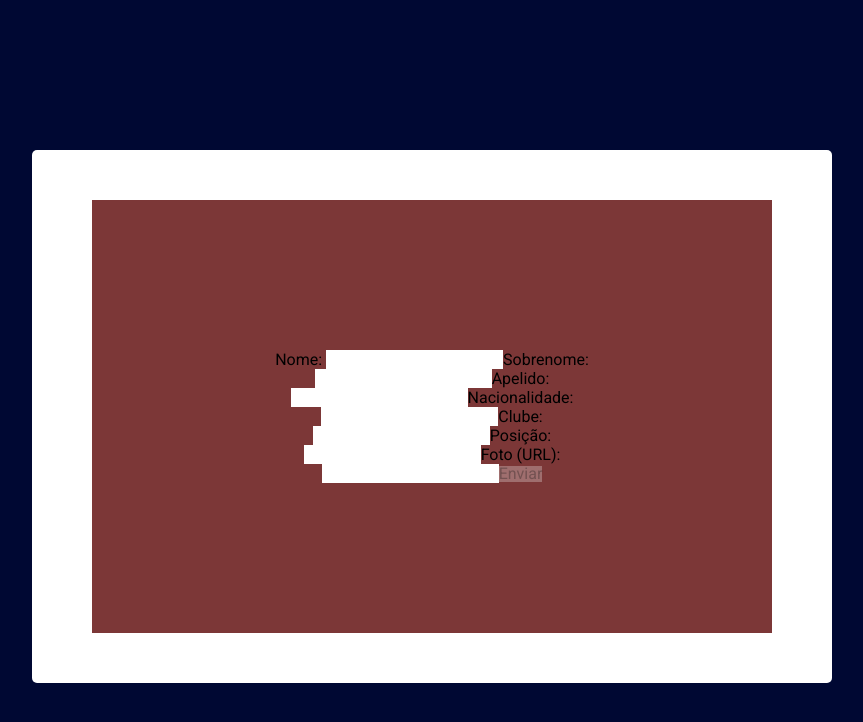
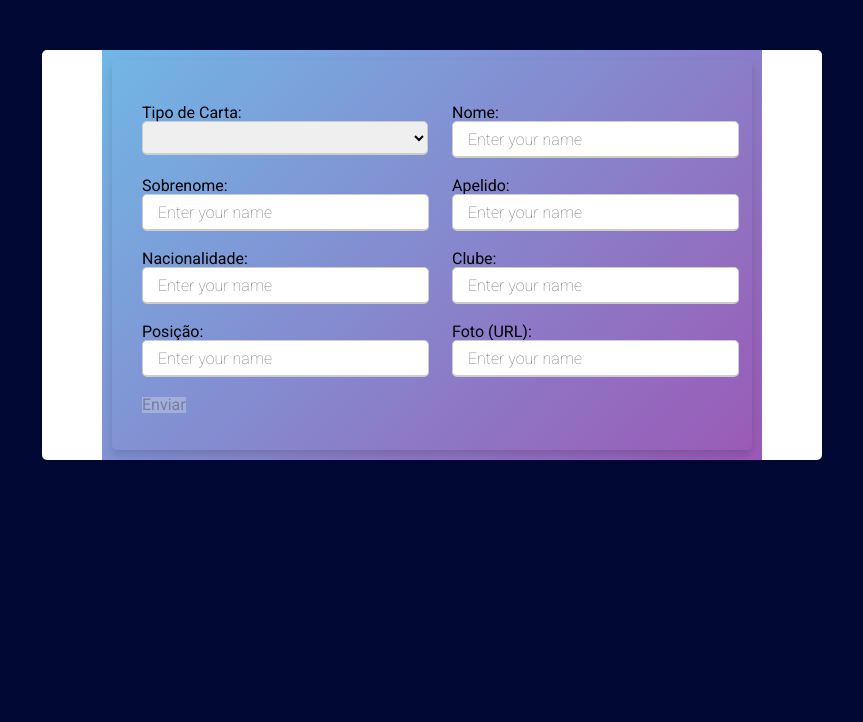
Before and after one commit to ParloNeto/fifa-search, an Angular app in the folder fifa-search-front/: page /addcard in a window 1280 px wide. Shown: the top 722 px of the page, without its empty margins (208-1071 px from the left). Built offline with nearby package versions, Linux system fonts and the light colour scheme.

Commit message:
card submission styling and HTML component changes

```diff
--- a/fifa-search-front/src/app/shared/fut-add-card/details-add-card/details-add-card.component.html
+++ b/fifa-search-front/src/app/shared/fut-add-card/details-add-card/details-add-card.component.html
@@ -1,35 +1,71 @@
 <div class="card">
   <div class="card-background">
+    <div class="container">
     <form [formGroup]="infoCardsForm" (ngSubmit)="submitForm()">
-            <label for="firstName">Nome:
-                <input type="text" formControlName="firstName">
+      <div class="form-details" >
+        <div class="input-box">
+            <label for="cardType"
+            >Tipo de Carta:
+          <select class="details" formControlName="cardType">
+            <option *ngFor="let type of cardTypes" [value]="type">
+              {{ formatCardType(type) }}
+            </option>
+          </select>
         </label>
+        </div>
 
-            <label for="lastName">Sobrenome:
-                <input type="text" formControlName="lastName">
+        <div class="input-box">
+          <label class="details" for="firstName"
+            >Nome:
+            <input type="text" placeholder="Enter your name" formControlName="firstName" />
           </label>
+        </div>
 
-            <label for="nickName">Apelido:
-                <input type="text" formControlName="nickName">
+        <div class="input-box">
+          <label class="details" for="lastName"
+            >Sobrenome:
+            <input type="text" placeholder="Enter your name" formControlName="lastName" />
           </label>
+        </div>
 
-            <label for="nationality">Nacionalidade:
-                <input type="text" formControlName="nationality">
+        <div class="input-box">
+          <label class="details" for="nickName"
+            >Apelido:
+            <input type="text" placeholder="Enter your name" formControlName="nickName" />
           </label>
+        </div>
 
-            <label for="club">Clube:
-                <input type="text" formControlName="club">
+        <div class="input-box">
+          <label class="details" for="nationality"
+            >Nacionalidade:
+            <input type="text" placeholder="Enter your name" formControlName="nationality" />
           </label>
+        </div>
 
-            <label for="position">Posição:
-                <input type="text" formControlName="position">
+        <div class="input-box">
+          <label class="details" for="club"
+            >Clube:
+            <input type="text" placeholder="Enter your name" formControlName="club" />
           </label>
+        </div>
 
-            <label for="nickName">Foto (URL):
-                <input type="text" formControlName="photo">
+        <div class="input-box">
+          <label class="details" for="position"
+            >Posição:
+            <input type="text" placeholder="Enter your name" formControlName="position" />
           </label>
+        </div>
+
+        <div class="input-box">
+          <label class="details" for="nickName"
+            >Foto (URL):
+            <input type="text" placeholder="Enter your name" formControlName="photo" />
+          </label>
+        </div>
 
         <button [disabled]="infoCardsForm.invalid">Enviar</button>
+      </div>
     </form>
   </div>
 </div>
+</div>
--- a/fifa-search-front/src/app/shared/fut-add-card/details-add-card/details-add-card.component.scss
+++ b/fifa-search-front/src/app/shared/fut-add-card/details-add-card/details-add-card.component.scss
@@ -1,21 +1,67 @@
-@import '../../../../config-scss/rem-calc.scss';
+@import "../../../../config-scss/rem-calc.scss";
 
 :host {
-    .card {
-
+  .card {
+    background-color: var(--white);
+    border-radius: 5px;
+    margin: rem-calc(0) rem-calc(250);
+    padding: 0;
+    &-background {
       display: flex;
       flex-direction: row;
       justify-content: center;
       align-items: center;
-      text-align: center;
-      background-color: var(--white);
+      margin: rem-calc(50) rem-calc(60);
+      background: linear-gradient(135deg, #71b7e6, #9b59b6);
+      padding: rem-calc(10);
+    }
+
+    .container {
+      max-width: 700px;
+      width: 100%;
+      padding: 25px 30px;
       border-radius: 5px;
-      margin: rem-calc(150) rem-calc(240);
-      &-background{
-        margin: rem-calc(50) rem-calc(60);
-        background-color: rgb(124, 55, 55);
-        padding: rem-calc(150) ;
+      box-shadow: 0 5px 10px rgba(0, 0, 0, 0.15);
+    }
+
+    .form-details {
+      display: flex;
+      flex-wrap: wrap;
+      justify-content: space-between;
+      margin: 20px 0 12px 0;
+
+      .input-box {
+        margin-bottom: 15px;
+        width: calc(100% / 2 - 20px);
+        select {
+          height: 34px;
+          width: 106%;
+          outline: none;
+          font-size: 16px;
+          border-radius: 5px;
+          padding-left: 15px;
+          border: 1px solid #ccc;
+          border-bottom-width: 2px;
+          transition: all 0.3s ease;
+        }
+        .details {
+          display: block;
+          font-weight: 500;
+          margin-bottom: 5px;
+
+          input {
+            height: 34px;
+            width: 100%;
+            outline: none;
+            font-size: 16px;
+            border-radius: 5px;
+            padding-left: 15px;
+            border: 1px solid #ccc;
+            border-bottom-width: 2px;
+            transition: all 0.3s ease;
+          }
+        }
       }
-
     }
+  }
 }
```
Lines whose indentation alone changed are shown as unchanged.
